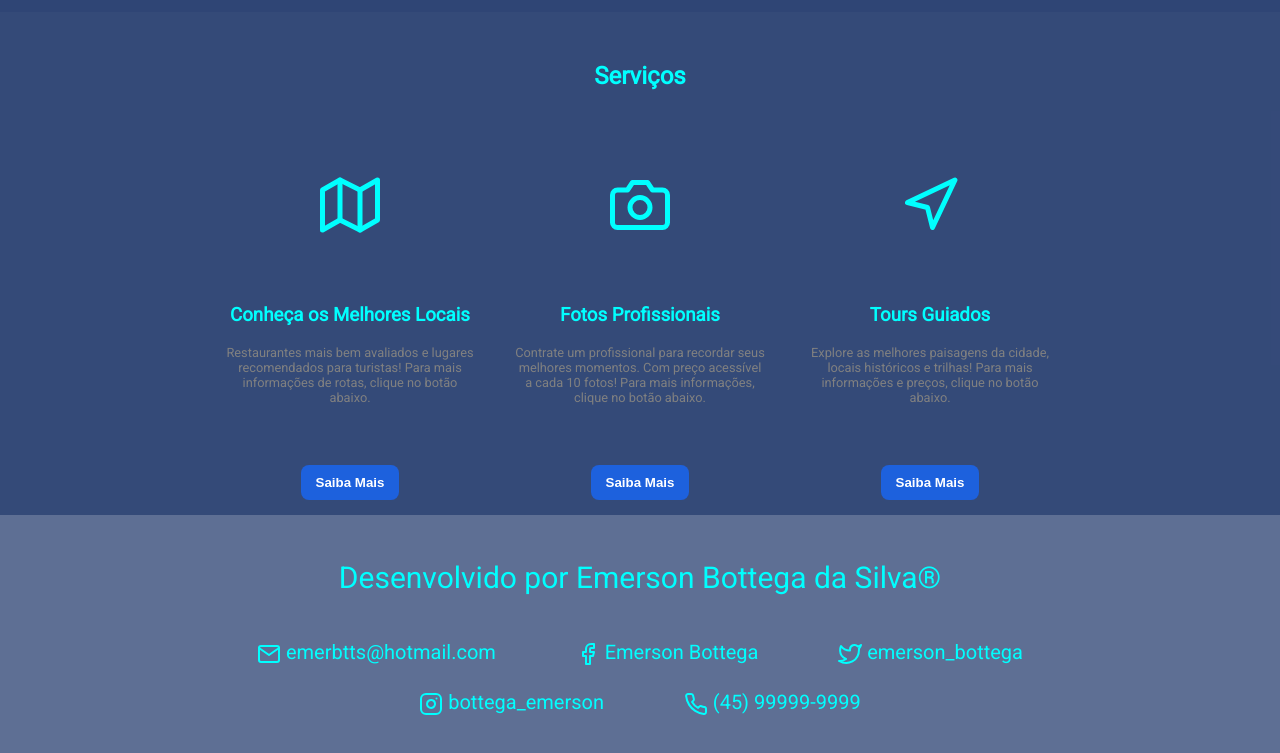
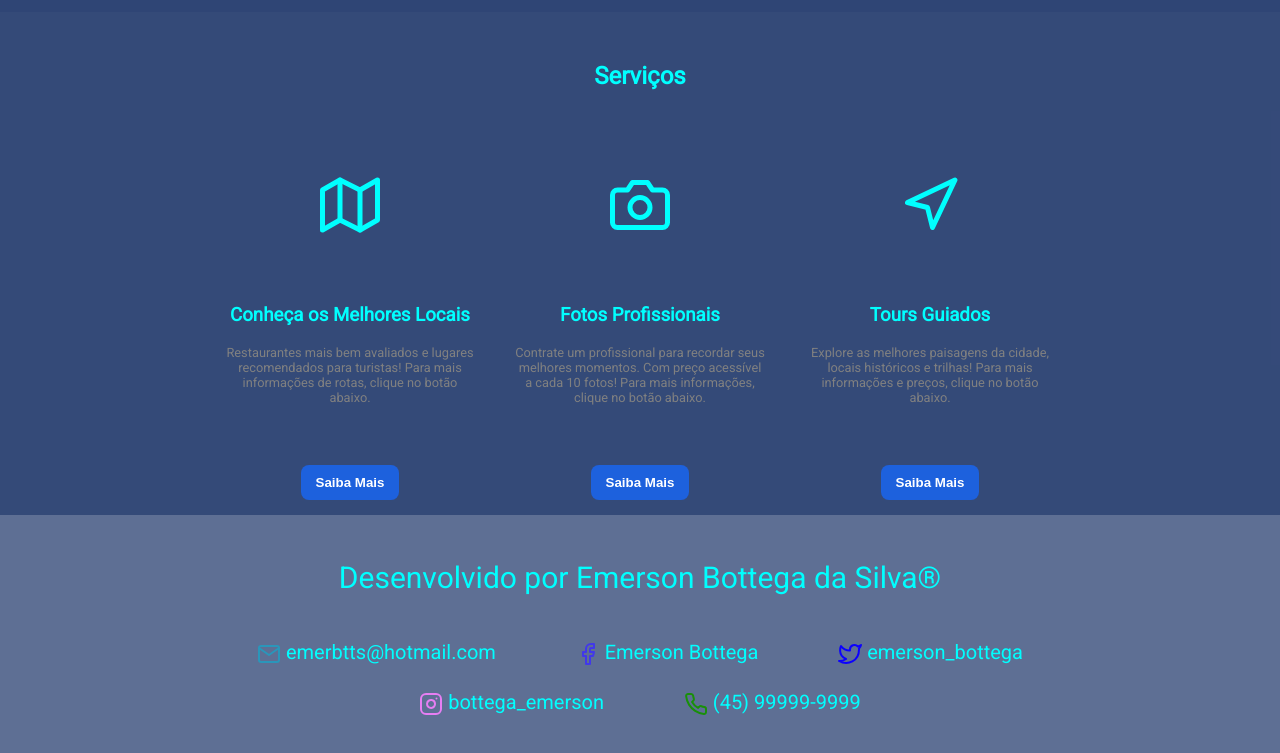
Before and after one commit to EmersonBottega/siteviagens_WEBI-2023, a plain HTML site: page index.html in a window 1280 px wide. Shown: the part 1414-2167 px from the top of the page. Drawn offline with nearby package versions, Linux system fonts and the light colour scheme.

Commit message:
Terminando todas as edições

```diff
--- a/index.html
+++ b/index.html
@@ -120,13 +120,13 @@
     <div class="contatos">
         <p>Desenvolvido por Emerson Bottega da Silva&reg;</p>
         <div class="contatos-geral">
-            <i data-feather="mail"></i> emerbtts@hotmail.com &emsp; &emsp; &emsp;
-            <i data-feather="facebook"></i> Emerson Bottega &emsp; &emsp; &emsp;
-            <i data-feather="twitter"></i> emerson_bottega
+            <i data-feather="mail" color="#2a96ba"></i> emerbtts@hotmail.com &emsp; &emsp; &emsp;
+            <i data-feather="facebook" color="#4138eb"></i> Emerson Bottega &emsp; &emsp; &emsp;
+            <i data-feather="twitter" color="#0c00ff"></i> emerson_bottega
         </div>
         <div class="contatos-geral">
-            <i data-feather="instagram"></i> bottega_emerson &emsp; &emsp; &emsp;
-            <i data-feather="phone"></i> (45) 99999-9999
+            <i data-feather="instagram" color="#e77ef3"></i> bottega_emerson &emsp; &emsp; &emsp;
+            <i data-feather="phone" color="#199009"></i> (45) 99999-9999
         </div>
     </div>
 
```
